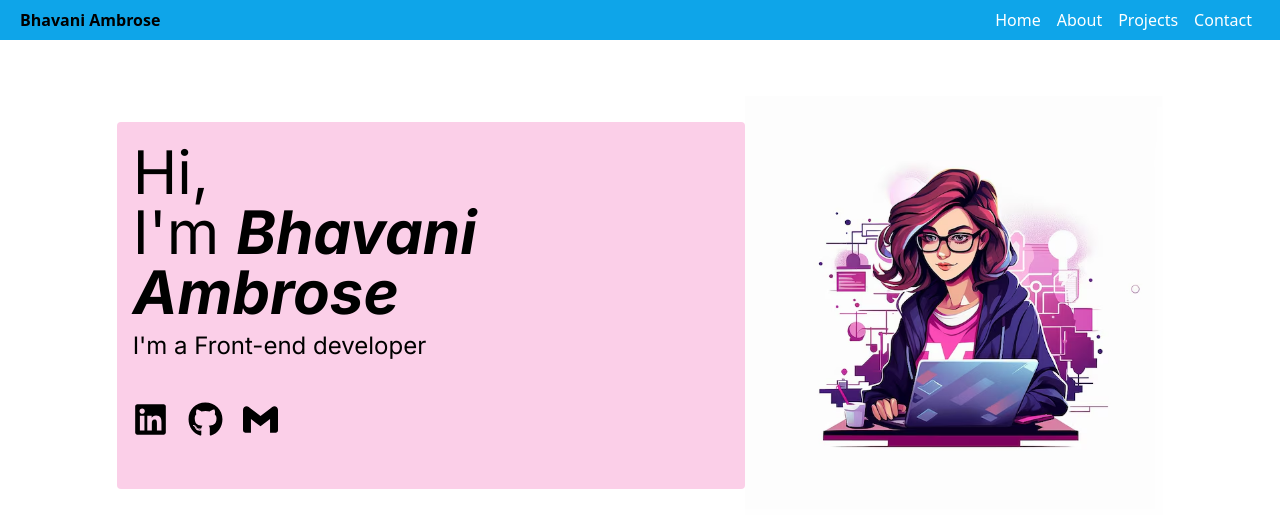
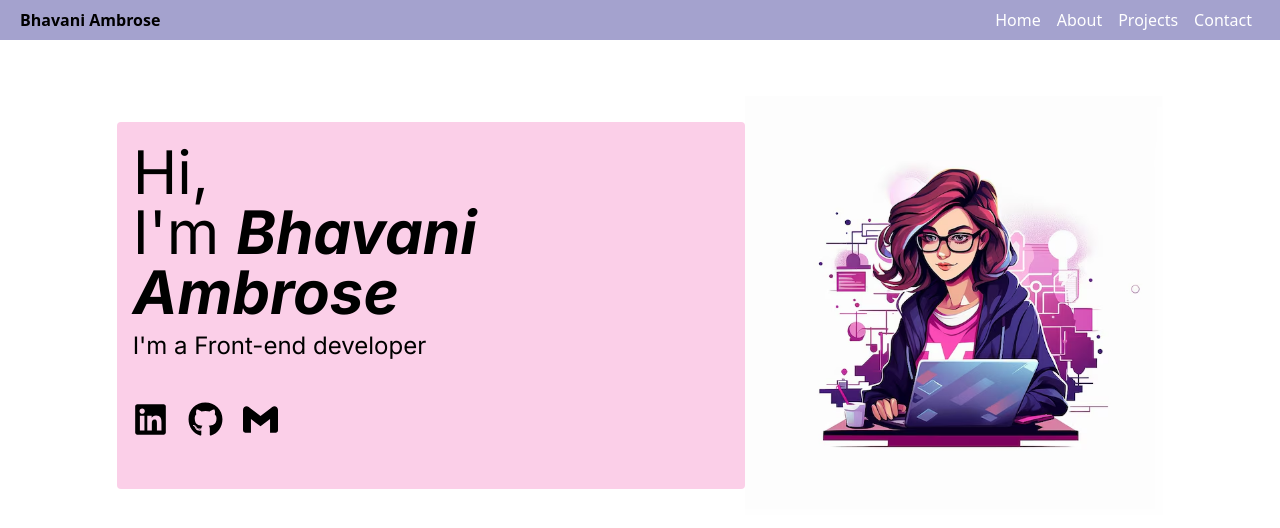
Before and after one commit to bhavani2199/bhavani-portfolio, a React (Create React App) app: page / in a window 1280 px wide. Shown: the top 528 px of the page. Built offline with nearby package versions, Linux system fonts and the light colour scheme.

Commit message:
Update bg primary colour

```diff
--- a/src/App.css
+++ b/src/App.css
@@ -6,9 +6,8 @@ header ul li {
     @apply px-2;
 }
 
-
-.bg-primary{
-    background: #0ea5e9;
+.bg-primary {
+    background: rgb(164, 162, 206);
 }
 
 .mobile-nav {
```
